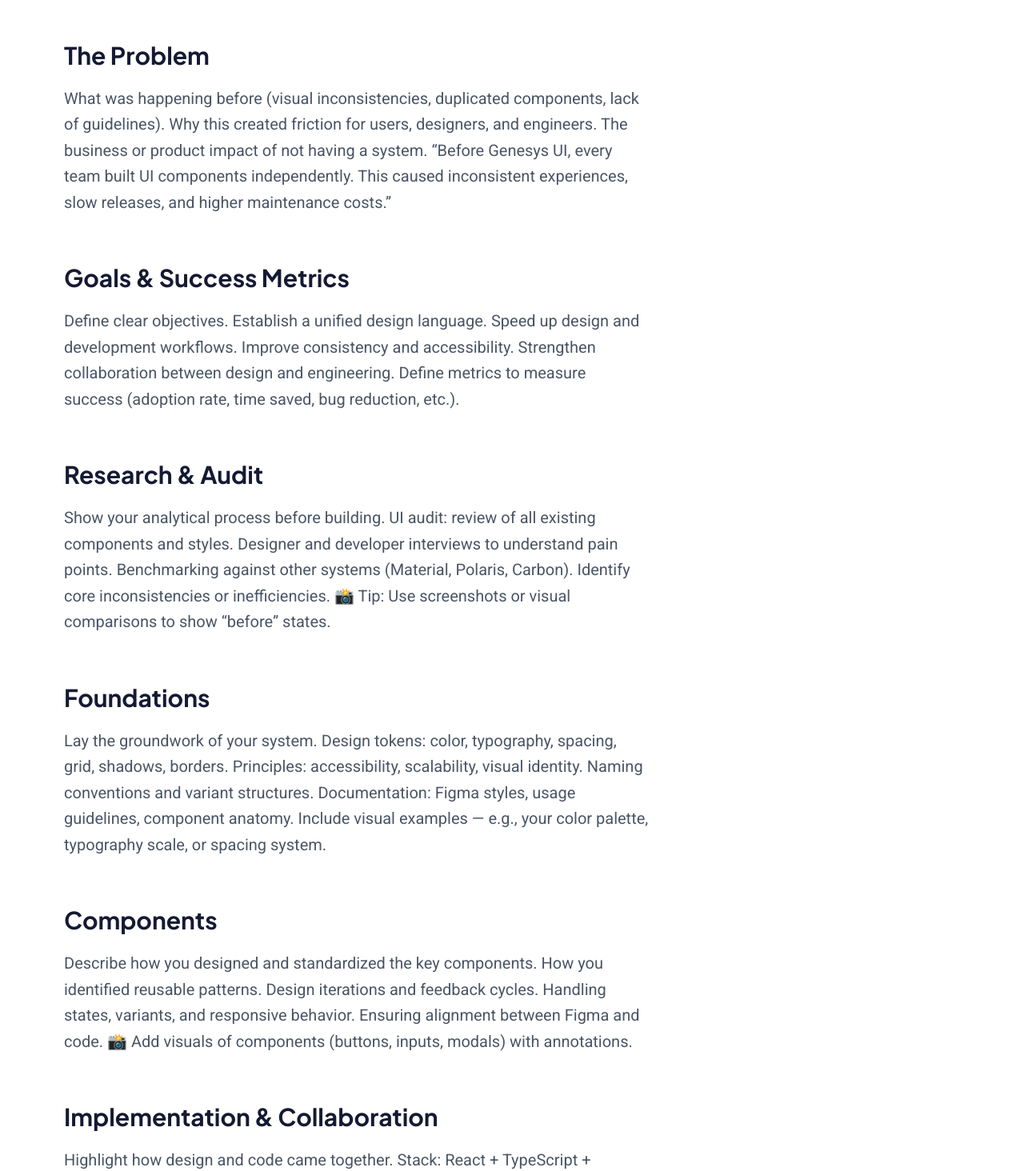
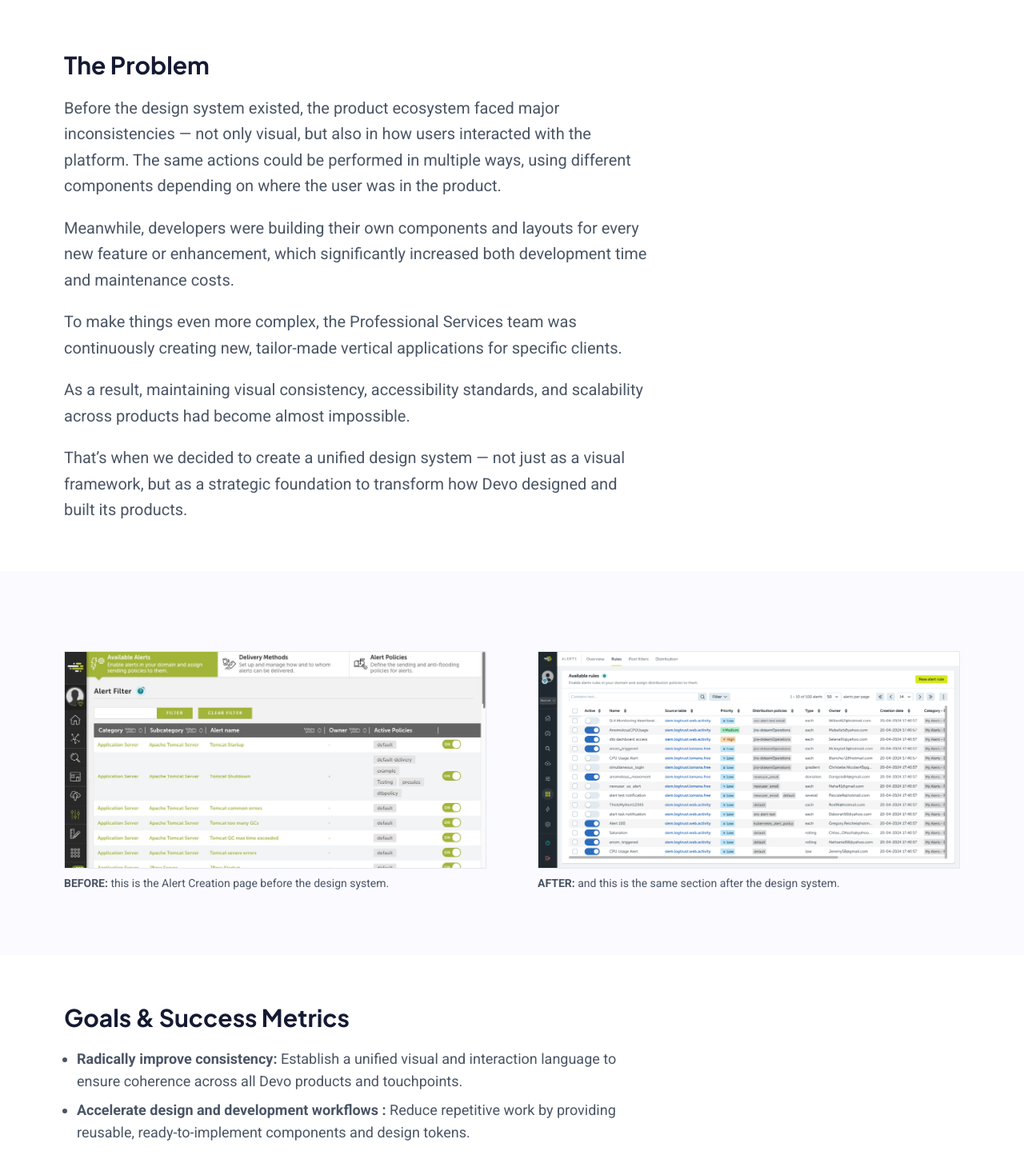
Before and after one commit to joseandresgranero/portfolio, a Next.js app: page /projects/genesys-design-system in a window 1280 px wide. Shown: the part 733-2197 px from the top of the page at 80% size. Built offline with nearby package versions, Linux system fonts and the light colour scheme.

Commit message:
New contents

```diff
--- a/src/app/components/Article/ArticleIntro.tsx
+++ b/src/app/components/Article/ArticleIntro.tsx
@@ -1,5 +1,7 @@
 import * as React from "react";
 
 export const ArticleIntro = ({ children }: { children: React.ReactNode }) => {
-  return <div className="text-3xl text-gray-600 my-8">{children}</div>;
+  return (
+    <div className="text-3xl leading-10 text-gray-600 my-8">{children}</div>
+  );
 };
--- /dev/null
+++ b/src/app/components/Article/ArticleList.tsx
@@ -0,0 +1,9 @@
+import * as React from "react";
+
+export const ArticleList = ({ children }: { children?: React.ReactNode }) => {
+  return (
+    <ul className="text-lg list-outside pl-4 flex flex-col gap-2 list-disc">
+      {children}
+    </ul>
+  );
+};
--- a/src/app/components/Article/ArticleSection.tsx
+++ b/src/app/components/Article/ArticleSection.tsx
@@ -27,8 +27,10 @@ export const ArticleSection: React.FC<ArticleSectionProps> = ({
 }) => {
   return (
     <div
-      className={`leading-relaxed mb-15 last-of-type:mb-0 ${
-        unlimitedWidth ? "" : "max-w-[var(--max-width-text)]"
+      className={`relative leading-relaxed mb-15 last-of-type:mb-0 ${
+        unlimitedWidth
+          ? "w-[calc(100%+var(--padding-x-base)*2)] p-[var(--padding-base)] md:p-[var(--padding-base-md)] -left-[var(--padding-x-base)] -right-[var(--padding-x-base)] md:w-[calc(100%+var(--padding-x-base-md)*2)] md:-left-[var(--padding-x-base-md)] md:-right-[var(--padding-x-base-md)]"
+          : "max-w-[var(--max-width-text)]"
       } ${className}`}
     >
       {append ? (
--- a/src/app/components/Article/index.ts
+++ b/src/app/components/Article/index.ts
@@ -3,6 +3,7 @@ export * from "./ArticleIntro";
 export * from "./ArticleRole";
 export * from "./ArticleBackLink";
 export * from "./ArticleHeading";
+export * from "./ArticleList";
 export * from "./ArticleHeader";
 export * from "./ArticleParagraph";
 export * from "./ArticleSection";
--- a/src/app/projects/genesys-design-system/page.tsx
+++ b/src/app/projects/genesys-design-system/page.tsx
@@ -1,10 +1,15 @@
 import { notFound } from "next/navigation";
 import { Tag } from "@/app/components";
-import { ArticleSection } from "@/app/components/Article";
+import {
+  ArticleList,
+  ArticleParagraph,
+  ArticleSection,
+} from "@/app/components/Article";
 import { ArticleHeader } from "@/app/components/Article";
 import { projects } from "@/app/data";
 import { IArticle } from "@/types/article";
 import { Article } from "@/app/components/Article/Article";
+import Image from "next/image";
 
 export default function GernesysDesignSystem() {
   const project: IArticle | undefined = projects.find(
@@ -23,18 +28,76 @@ export default function GernesysDesignSystem() {
       role={project.role}
     >
       <ArticleSection heading="The Problem">
-        What was happening before (visual inconsistencies, duplicated
-        components, lack of guidelines). Why this created friction for users,
-        designers, and engineers. The business or product impact of not having a
-        system. “Before Genesys UI, every team built UI components
-        independently. This caused inconsistent experiences, slow releases, and
-        higher maintenance costs.”
+        <ArticleParagraph>
+          Before the design system existed, the product ecosystem faced major
+          inconsistencies — not only visual, but also in how users interacted
+          with the platform. The same actions could be performed in multiple
+          ways, using different components depending on where the user was in
+          the product.
+        </ArticleParagraph>
+        <ArticleParagraph>
+          Meanwhile, developers were building their own components and layouts
+          for every new feature or enhancement, which significantly increased
+          both development time and maintenance costs.
+        </ArticleParagraph>
+        <ArticleParagraph>
+          To make things even more complex, the Professional Services team was
+          continuously creating new, tailor-made vertical applications for
+          specific clients.
+        </ArticleParagraph>
+        <ArticleParagraph>
+          As a result, maintaining visual consistency, accessibility standards,
+          and scalability across products had become almost impossible.
+        </ArticleParagraph>{" "}
+        <ArticleParagraph>
+          That’s when we decided to create a unified design system — not just as
+          a visual framework, but as a strategic foundation to transform how
+          Devo designed and built its products.
+        </ArticleParagraph>
+      </ArticleSection>
+      <ArticleSection unlimitedWidth className="bg-[var(--projects-bg-color)]">
+        <div className="grid sm:grid-cols-2 grid-cols-1 grid-container gap-8 md:gap-16">
+          <div>
+            <Image
+              src="/projects/genesys-ui/images/alerts-creation-old.jpg"
+              width={1200}
+              height={617}
+              alt="Before design system UI example"
+              className="border border-gray-200"
+            />
+            <div className="text-sm mt-2 pl-8 lg:pl-0">
+              <strong>BEFORE:</strong> this is the Alert Creation page before
+              the design system.
+            </div>
+          </div>
+          <div>
+            <Image
+              src="/projects/genesys-ui/images/alerts-creation.png"
+              width={1200}
+              height={617}
+              alt="After design system UI example"
+              className="border border-gray-200"
+            />
+            <div className="text-sm mt-2 pl-8 lg:pl-0">
+              <strong>AFTER:</strong> and this is the same section after the
+              design system.
+            </div>
+          </div>
+        </div>
       </ArticleSection>
       <ArticleSection heading="Goals & Success Metrics">
-        Define clear objectives. Establish a unified design language. Speed up
-        design and development workflows. Improve consistency and accessibility.
-        Strengthen collaboration between design and engineering. Define metrics
-        to measure success (adoption rate, time saved, bug reduction, etc.).
+        <ArticleList>
+          <li>
+            <strong>Radically improve consistency:</strong> Establish a unified
+            visual and interaction language to ensure coherence across all Devo
+            products and touchpoints.
+          </li>
+          <li>
+            <strong>Accelerate design and development workflows :</strong>{" "}
+            Reduce repetitive work by providing reusable, ready-to-implement
+            components and design tokens.
+          </li>
+        </ArticleList>
       </ArticleSection>
       <ArticleSection heading="Research & Audit">
         Show your analytical process before building. UI audit: review of all
```
Also changed, not shown: public/projects/genesys-ui/images/alerts-creation-old.jpg (added), public/projects/genesys-ui/images/alerts-creation.png (added).
